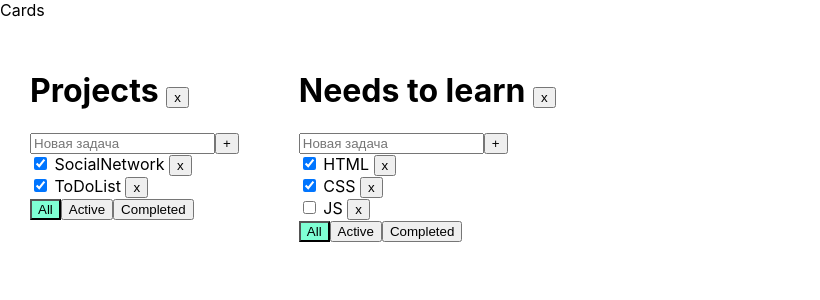
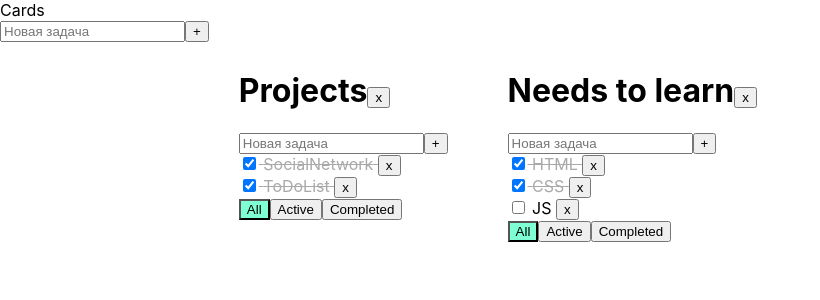
Before and after one commit to 1rko/to-do-list, a React (Create React App) app: page / in a window 1280 px wide. Shown: the top 300 px of the page, without its empty margins (0-820 px from the left). Built offline with nearby package versions, Linux system fonts and the light colour scheme.

Commit message:
Реализована функция добавления нового todolists, рефакторинг вынесен в отдельный компонент переиспользуемый AddItemForm

```diff
--- a/src/App.tsx
+++ b/src/App.tsx
@@ -2,6 +2,7 @@ import React, {useState} from 'react';
 import styles from './App.module.css';
 import {Card} from "./Components/Card";
 import {v4 as uuidv4} from 'uuid';
+import {AddItemForm} from "./Components/AddItemForm";
 
 export type TasksArrayType = {
     id: string
@@ -17,6 +18,10 @@ export type toDoListsType = {
     filter: FilterType
 }
 
+export type AllTasksType ={
+    [key: string]: Array<TasksArrayType>
+}
+
 function App() {
 
     let toDolistId1 = uuidv4()
@@ -27,16 +32,16 @@ function App() {
         {id: toDolistId2, title: 'Needs to learn', filter: 'all'},
     ])
 
-    let [allTasks, setAllTasks] = useState({
+    let [allTasks, setAllTasks] = useState<AllTasksType>({
         [toDolistId1]: [
             {id: uuidv4(), task: 'SocialNetwork', done: true},
             {id: uuidv4(), task: 'ToDoList', done: true},
-        ] as Array<TasksArrayType>,
+        ],
         [toDolistId2]: [
             {id: uuidv4(), task: 'HTML', done: true},
             {id: uuidv4(), task: 'CSS', done: true},
             {id: uuidv4(), task: 'JS', done: false}
-        ] as Array<TasksArrayType>
+        ]
     })
 
     function removeTask(taskId: string, todolistId: string) {
@@ -50,11 +55,11 @@ function App() {
         })
     }
 
-    function addNewTask(newTask: string, todolistId: string) {
+    function addNewTask(title: string, todolistId: string) {
         setAllTasks(() => {
                 return {
                     ...allTasks,
-                    [todolistId]: [{id: uuidv4(), task: newTask, done: false}, ...allTasks[todolistId]]
+                    [todolistId]: [{id: uuidv4(), task: title, done: false}, ...allTasks[todolistId]]
                 }
             }
         )
@@ -78,10 +83,20 @@ function App() {
 
     }
 
+    function addNewToDoList(title: string) {
+        let newToDoList: toDoListsType ={
+            id: uuidv4(), title: title, filter: 'all'
+        }
+        setToDoLists([newToDoList ,...toDoLists])
+        setAllTasks({...allTasks, [newToDoList.id]: []})
+    }
+
     return (
         <>
             <div>Cards</div>
             <div className={styles.cardList}>
+
+                <AddItemForm addNewItem={addNewToDoList}/>
 
                 {toDoLists.map(tDL => {
 
--- /dev/null
+++ b/src/Components/AddItemForm.tsx
@@ -0,0 +1,42 @@
+import React, {useState} from "react";
+import styles from "./Card.module.css";
+
+type AddItemFormPropsType = {
+    addNewItem: (title: string) => void
+}
+export const AddItemForm = (props: AddItemFormPropsType) => {
+    let [newTask, setNewItem] = useState('')
+    let [error, setError] = useState<null | string>(null)
+
+    const newTaskChangeHandler = (e: React.ChangeEvent<HTMLInputElement>) => {
+        setNewItem(e.currentTarget.value)
+    }
+
+    const onKeyPressedHandler = (e: React.KeyboardEvent<HTMLInputElement> | undefined) => {
+        setError(() => null)
+        if (e?.charCode === 13) {
+            onAddNewItemHandler()
+        }
+    }
+
+    const onAddNewItemHandler = () => {
+        if (newTask.trim() === '') {
+            setError(() => "Field is required")
+            return
+        }
+        props.addNewItem(newTask)
+        setNewItem('')
+    }
+
+    return <div>
+        <input value={newTask}
+               className={error ? styles.errorInput : ''}
+               placeholder={'Новая задача'}
+               onChange={newTaskChangeHandler}
+               onKeyPress={onKeyPressedHandler}
+        />
+
+        <button onClick={onAddNewItemHandler}>+</button>
+        {error && <div className={styles.errorText}>{error} </div>}
+    </div>
+}
--- a/src/Components/Card.module.css
+++ b/src/Components/Card.module.css
@@ -17,3 +17,8 @@ li {
 .activeButton{
     background-color: aquamarine;
 }
+
+.complitedTask{
+    color: darkgrey;
+    text-decoration: line-through;
+}
--- a/src/Components/Card.tsx
+++ b/src/Components/Card.tsx
@@ -1,6 +1,7 @@
-import React, {useState} from 'react'
+import React from 'react'
 import {FilterType, TasksArrayType} from "../App";
 import styles from './Card.module.css'
+import {AddItemForm} from "./AddItemForm";
 
 export type PropsTasksType = {
     title: string
@@ -16,29 +17,6 @@ export type PropsTasksType = {
 }
 
 export const Card: React.FC<PropsTasksType> = (props) => {
-    let [newTask, setNewTask] = useState('')
-    let [error, setError] = useState<null | string>(null)
-
-    const newTaskChangeHandler = (e: React.ChangeEvent<HTMLInputElement>) => {
-        setNewTask(e.currentTarget.value)
-    }
-
-    const onAddNewTaskHandler = () => {
-        if (newTask.trim() === '') {
-            setError(() => "Field is required")
-            return
-        }
-
-        props.addNewTask(newTask, props.toDoListId)
-        setNewTask('')
-    }
-
-    const onKeyPressedHandler = (e: React.KeyboardEvent<HTMLInputElement> | undefined) => {
-        setError(() => null)
-        if (e?.charCode === 13) {
-            onAddNewTaskHandler()
-        }
-    }
 
     const onAllTaskFilter = () => {
         props.setTaskFilter('all', props.toDoListId)
@@ -51,21 +29,19 @@ export const Card: React.FC<PropsTasksType> = (props) => {
     }
 
     const removeTodolist = () => {
-        props.removeTodolist( props.toDoListId)
+        props.removeTodolist(props.toDoListId)
+    }
+
+    const addTask = (title:string) => {
+        props.addNewTask(title, props.toDoListId)
     }
 
     return (
         <div className={styles.card}>
-            <h1> {props.title} <button onClick={removeTodolist}>х</button> </h1>
-            <input value={newTask}
-                   className={error ? styles.errorInput : ''}
-                   placeholder={'Новая задача'}
-                   onChange={newTaskChangeHandler}
-                   onKeyPress={onKeyPressedHandler}
-            />
-
-            <button onClick={onAddNewTaskHandler}>+</button>
-            {error && <div className={styles.errorText}>{error} </div>}
+            <h1> {props.title}
+                <button onClick={removeTodolist}>х</button>
+            </h1>
+            <AddItemForm addNewItem={addTask}/>
 
             {props.tasks.map((li, ind, arr) => {
                     const onRemoveTaskHandler = () => {
@@ -76,7 +52,7 @@ export const Card: React.FC<PropsTasksType> = (props) => {
                         props.isCompletedChangeTask(props.tasks, li.id, props.toDoListId)
                     }
                     return (
-                        <li key={li.id}>
+                        <li key={li.id} className={li.done? styles.complitedTask:''}>
                             <input type="checkbox" checked={li.done} onChange={onIsCompletedClick}/>
                             <span> {li.task} </span>
                             <button onClick={onRemoveTaskHandler}>x</button>
```
